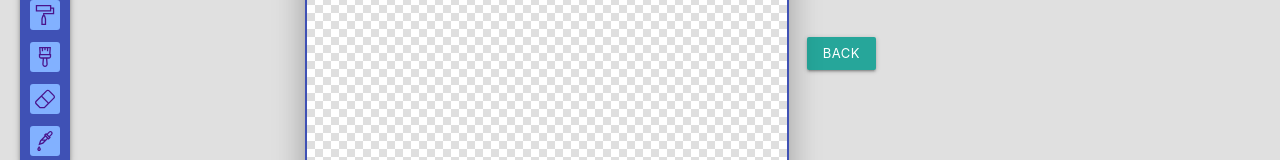
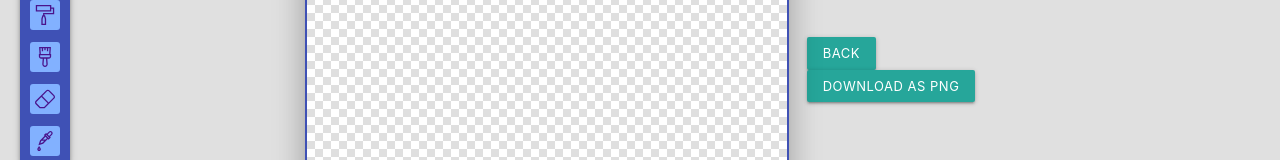
Before and after one commit to NikBel77/pixel-art, a React (Create React App) app: page /app in a window 1280 px wide. Shown: the part 415-575 px from the top of the page. Built offline with nearby package versions, Linux system fonts and the light colour scheme; a web font is replaced by a local one.

Commit message:
feat: add png download

```diff
--- a/src/app/components/sideBar/SideBar.js
+++ b/src/app/components/sideBar/SideBar.js
@@ -1,15 +1,41 @@
 import React, { Component } from 'react'
-import { Link } from 'react-router-dom';
+import { Link } from 'react-router-dom'
+import { connect } from 'react-redux'
 import './side.css'
 
 class SideBar extends Component {
+    download() {
+        const el = document.createElement('a');
+        if(!this.props.bufferArray[this.props.currentFrame].dataURL) return
+        el.setAttribute('href', this.props.bufferArray[this.props.currentFrame].dataURL);
+        el.setAttribute('download', 'first.png');
+
+        el.style.display = 'none';
+        document.body.appendChild(el);
+
+        el.click();
+
+        document.body.removeChild(el);
+    }
+
     render() {
         return (
             <div className='side-bar'>
                 <Link to='/' className='btn btn-small'>Back</Link>
+                <div className='side-bar__settings'>
+                    <button className='btn-small'
+                        onClick={ this.download.bind(this) }
+                    >download as png</button>
+                </div>
             </div>
         )
     }
 }
 
-export default SideBar
+export default connect(
+    (state) => ({
+        bufferArray: state.imageDataStore,
+        currentFrame: state.currentFrameStore,
+    }),
+    () => ({})
+)(SideBar)
```
